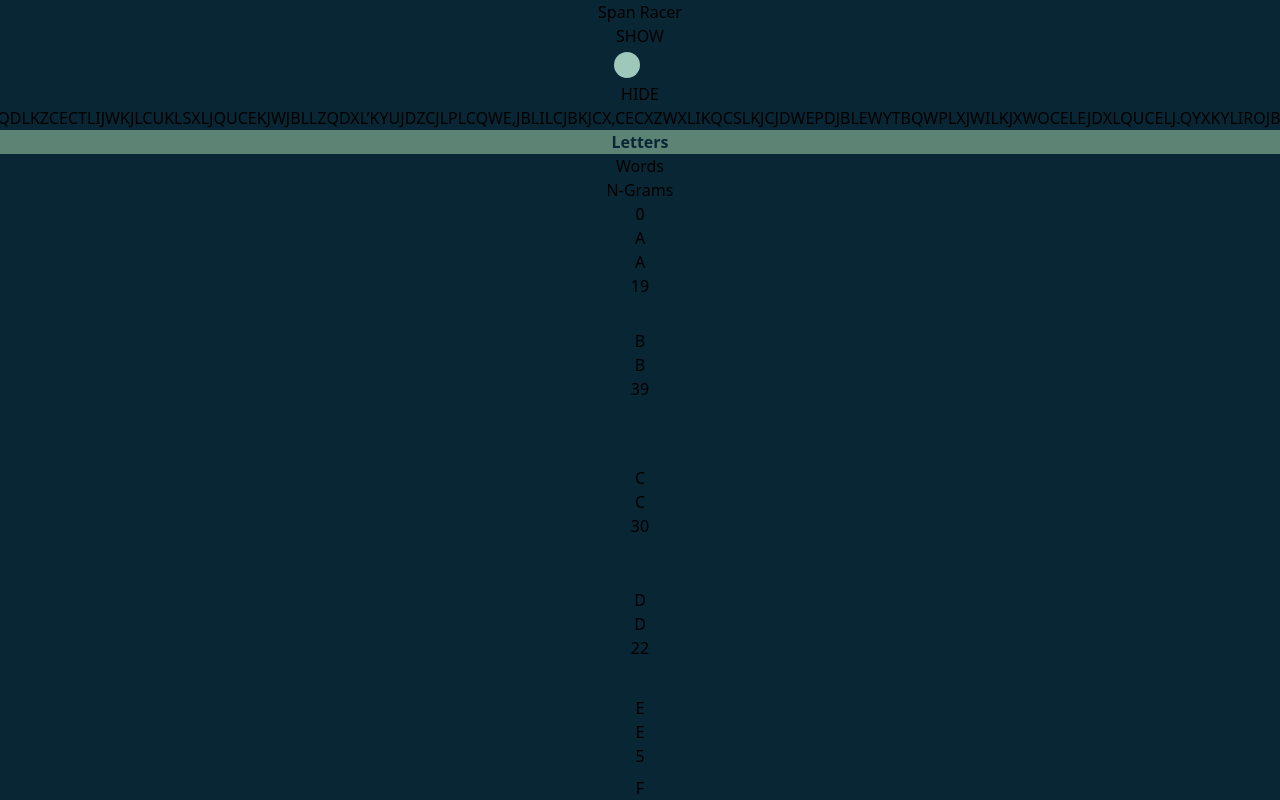
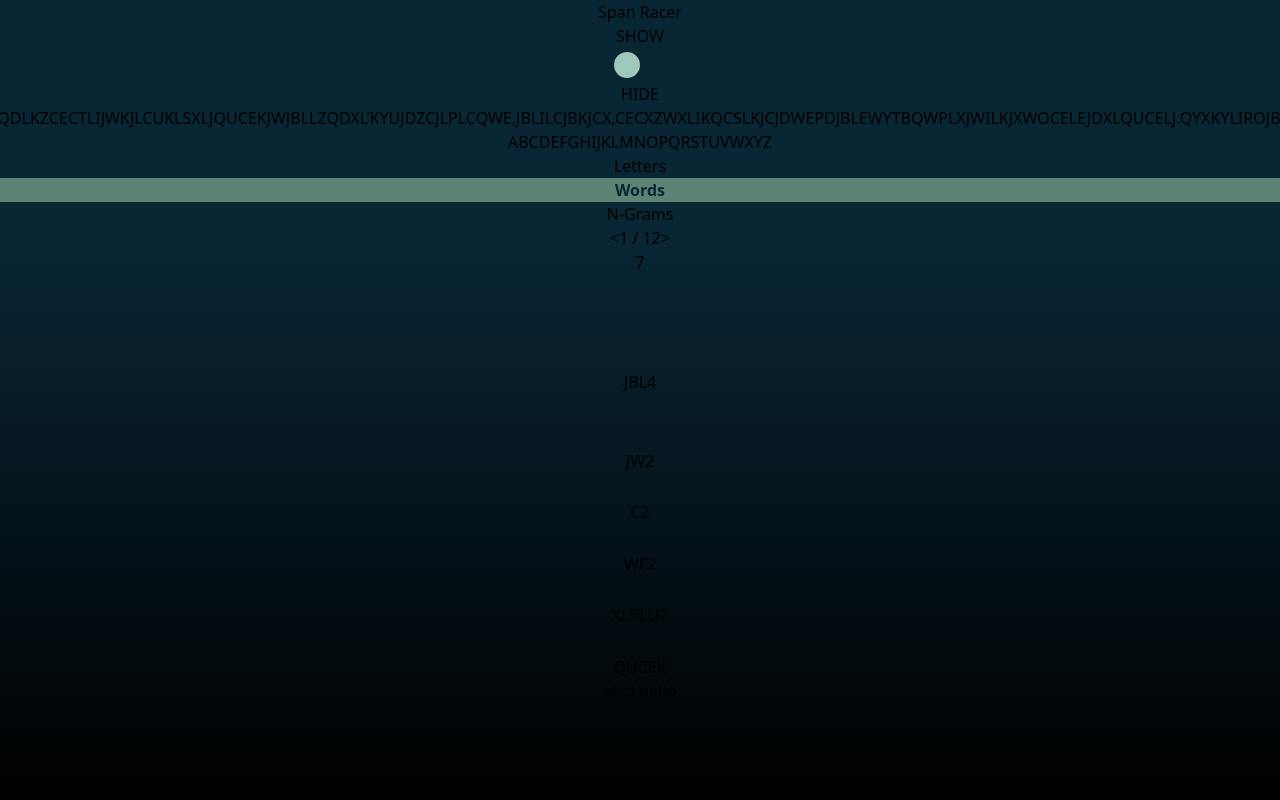
Before and after one commit to equationslayer12/frequency_analysis_battle, a Vue app: page /race in a window 1280 px wide. Shown: the top 800 px of the page. Built offline with nearby package versions, Linux system fonts and the light colour scheme.

Commit message:
added used letters

```diff
--- a/src/App.vue
+++ b/src/App.vue
@@ -9,9 +9,18 @@
   -moz-osx-font-smoothing: grayscale;
   text-align: center; */
   /* color: #2c3e50; */
+  /* @apply w-screen; */
 }
 
 body {
-  @apply bg-primary-color text-center flex justify-center;
+  @apply bg-gradient-to-b text-center flex justify-center h-screen;
+  background:
+              /* radial-gradient(50vh circle at 50% 0px, rgb(0, 72, 83), transparent), */
+              linear-gradient(to bottom, theme('colors.primary-color') 30%, black)
+  ;
 }
 </style>
+
+<script>
+  const a = "hello";
+</script>
--- a/src/components/AnalysisTools.vue
+++ b/src/components/AnalysisTools.vue
@@ -1,5 +1,5 @@
 <template>
-    <div id="analysis-tools" class="min-h-56 w-full border-secondary-color flex flex-col justify-between border-solid border-4 rounded-md mt-3">
+    <div id="analysis-tools" class="bg-primary-color min-h-56 w-full border-secondary-color flex flex-col justify-between border-solid border-4 rounded-md mt-3">
         <nav class="flex justify-around content-stretch border-b-4 border-secondary-color cursor-pointer">
             <div v-for="toolName in tools" @click="selectedTool = toolName" class="bg-secondary-color text-accent-color flex-grow hover:bg-accent-color hover:text-primary-color duration-300"
             :class="{'selected': toolName == selectedTool}"
@@ -14,16 +14,16 @@
                     <p>{{ count }}</p>
                     <div class="bg-accent-color w-4 border-solid border-secondary-color border-1" :style="{'height': `${count / maxLetterCount * 6}em`}"></div>
                     <p>{{ letter }}</p>
-                    <LetterComponent class="" @changeSelectedLetter="forwardChangeSelectedLetter" :letter="letter" :selectedLetter="selectedLetter" :letters="letters" :isHidden="isHidden"/>
+                    <LetterComponent class="border-b-2 border-secondary-color" @changeSelectedLetter="forwardChangeSelectedLetter" :letter="letter" :selectedLetter="selectedLetter" :letters="letters" :isHidden="isHidden"/>
                 </span>
             </div>
         </section>
 
         <!-- Words utility -->
         <section v-if="selectedTool == tools[1]">
-            <nav class="flex justify-center m-1 mb-0 space-x-1">
+            <nav class="flex justify-center items-center m-1 mb-0 space-x-1">
                 <button title="Go back" class="p-2 bg-secondary-color text-accent-color hover:bg-accent-color hover:text-primary-color duration-300 rounded-md" @click="updateWordsPage(-1)">&#60;</button>
-                {{ currentWordPage + 1 }} /  {{ maxWordPage - 1 }}
+                <span class="text-accent-color">{{ currentWordPage + 1 }} / {{ maxWordPage }}</span>
                 <button title="Go forward" class="p-2 bg-secondary-color text-accent-color hover:bg-accent-color hover:text-primary-color duration-300 rounded-md" @click="updateWordsPage(1)">&#62;</button>
             </nav>
             <div id="table" class="text-third-color p-2 pt-0 flex justify-between items-end">
@@ -31,7 +31,7 @@
                     class="flex flex-col justify-center items-center"
                 >
                     {{ wordsCount[word] }}
-                    <div class="bg-accent-color w-4 border-solid border-secondary-color border-1" :style="{'height': `${wordsCount[word] / maxWordCountForPage * 6}em`}"></div>
+                    <div class="bg-accent-color w-8 border-solid border-secondary-color border-1" :style="{'height': `${wordsCount[word] / maxWordCountForPage * 6}em`}"></div>
                     <span>
                         <span v-for="letter in word">
                             <LetterComponent class="" @changeSelectedLetter="forwardChangeSelectedLetter" :letter="letter" :selectedLetter="selectedLetter" :letters="letters" :isHidden="isHidden"/>
@@ -53,7 +53,7 @@
 const text = removePunc(props.text);
 
 const tools = ref(["Letters", "Words", "N-Grams"]);
-var selectedTool = ref(tools.value[0])
+var selectedTool = ref(tools.value[1]);
 
 const toolDescription = ref({
     "N-Grams": "A sequence of n adjacent symbols"
@@ -71,12 +71,10 @@
 
 // Words utility
 var currentWordPage = ref(0);
-const wordsPerPage = 10;
+const wordsPerPage = 6;
 
 var wordsCount = ref({})
 const wordsArray = text.split(" ");
-
-const maxWordPage = Math.ceil(wordsArray.length / wordsPerPage);
 
 for (let i = 0; i < wordsArray.length; i++) {
     const word = wordsArray[i];
@@ -89,8 +87,16 @@
 const mostFrequentWords = Object.keys(wordsCount.value);
 mostFrequentWords.sort((a, b) => wordsCount.value[b] - wordsCount.value[a]);
 
+const maxWordPage = Math.ceil(mostFrequentWords.length / wordsPerPage);
+
 function updateWordsPage(count) {
     currentWordPage.value += count;
+    if (currentWordPage.value < 0) {
+        currentWordPage.value = maxWordPage - 1;
+    }
+    else if (maxWordPage <= currentWordPage.value) {
+        currentWordPage.value %= maxWordPage;
+    }
     maxWordCountForPage = findMaxWordCountForPage();
 }
 
@@ -129,7 +135,6 @@
     var maxWordCount = 0;
     for (let i = currentWordPage.value*wordsPerPage; i < currentWordPage.value*wordsPerPage + wordsPerPage; i++) {
         const word = mostFrequentWords[i];
-        console.log(word);
         maxWordCount = Math.max(wordsCount.value[word], maxWordCount);
     }
     return maxWordCount;
--- /dev/null
+++ b/src/components/ElementBorder.vue
@@ -0,0 +1,11 @@
+<template>
+    <div class="w-fit h-fit rounded-xl">
+        <slot class="rounded-inherit"/>
+    </div>
+</template>
+
+<style scoped>
+.rounded-inherit {
+    border-radius: inherit;
+}
+</style>
--- a/src/views/RaceView.vue
+++ b/src/views/RaceView.vue
@@ -1,7 +1,7 @@
 <template>
     <h1 class="text-4xl font-semibold my-14 hover:scale-125 duration-150 text-accent-color">Span Racer</h1>
-    <main class="flex flex-col items-center w-fit">
-    <div id="textbox" class="bg-secondary-color text-ignore-color flex flex-wrap justify-between gap-x-2 text-xl font-mono h-96 aspect-video p-8 rounded-xl shadow-lg shadow-slate-900 py-0">
+    <main class="flex flex-col items-center">
+    <div id="textbox" class="border-accent-color border-2 border-opacity-20 rounded-xl border- bg-secondary-color text-ignore-color flex flex-wrap justify-between gap-x-2 text-xl font-mono h-96 aspect-video p-8 shadow-lg shadow-slate-900 py-0">
         <Switch @toggle="isHidden = !isHidden" />
         <span v-for="word in text.split(' ')">
             <span v-for="letter in word">
@@ -9,6 +9,13 @@
             </span>
         </span>
     </div>
+
+    <div id="letter-bank" class="flex w-full justify-around">
+        <span v-for="letter in alphabet" class="text-accent-color font-bold" :class="{'letter-bank--guessed': letterBank[letter].count > 0}">
+            {{ letter }}
+        </span>
+    </div>
+
     <AnalysisTools :text="text" :letters="letters" @changeSelectedLetter="(newLetter) => selectedLetter = newLetter" :selectedLetter="selectedLetter" :isHidden="isHidden"/>
     </main>
 </template>
@@ -18,15 +25,22 @@
     import Switch from '../components/Switch.vue'
     import AnalysisTools from '../components/AnalysisTools.vue'
     import LetterComponent from '../components/LetterComponent.vue'
+    import ElementBorder from '../components/ElementBorder.vue'
 
     var letter = '';
     const text = "DJ DK C QLXDWI WF SDGDU PCX. XLRLU KQCSLKBDQK, KJXDHDET FXWZ C BDIILE RCKL, BCGL PWE JBLDX FDXKJ GDSJWXO CTCDEKJ JBL LGDU TCUCSJDS LZQDXL. IYXDET JBL RCJJUL, XLRLU KQDLK ZCECTLI JW KJLCU KLSXLJ QUCEK JW JBL LZQDXL’K YUJDZCJL PLCQWE, JBL ILCJB KJCX, CE CXZWXLI KQCSL KJCJDWE PDJB LEWYTB QWPLX JW ILKJXWO CE LEJDXL QUCELJ. QYXKYLI RO JBL LZQDXL’K KDEDKJLX CTLEJK, QXDESLKK ULDC XCSLK BWZL CRWCXI BLX KJCXKBDQ, SYKJWIDCE WF JBL KJWULE QUCEK JBCJ SCE KCGL BLX QLWQUL CEI XLKJWXL FXLLIWZ JW JBL TCUCVO…";
     // const text = "JVUI LUMNCJUIG KCL GIXVGEIS XO KPL KOYI AJCEIX OQ XCXOOPEI PE CE CXXIYAX XO GILWVI KPL QGPIES KCE LOJO QGOY XKI WJVXWKIL OQ XKI DPJI TCETLXIG BCHHC XKI KVXX. JPXXJI SOIL JVUI UEON XKCX XKI TCJCWXPW IYAPGI KCL LIWGIXJM HITVE WOELXGVWXPOE OE C EIN CGYOGIS LACWI LXCXPOE IDIE YOGI AONIGQVJ XKCE XKI QPGLX SGICSIS SICXK LXCG. NKIE WOYAJIXIS, XKPL VJXPYCXI NICAOE NPJJ LAIJJ WIGXCPE SOOY QOG XKI LYCJJ HCES OQ GIHIJL LXGVTTJPET XO GILXOGI QGIISOY XO XKI TCJCZM…";
     // const text = "“OK OH R WRFD KOIS QPF KNS FSTSJJOPX. RJKNPAGN KNS WSRKN HKRF NRH TSSX WSHKFPCSW, OIBSFORJ KFPPBH NRYS WFOYSX KNS FSTSJ QPFMSH QFPI KNSOF NOWWSX TRHS RXW BAFHASW KNSI RMFPHH KNS GRJREC. SYRWOXG KNS WFSRWSW OIBSFORJ HKRFQJSSK, R GFPAB PQ QFSSWPI QOGNKSFH JSW TC JADS HDCVRJDSF NRH SHKRTJOHNSW R XSV HSMFSK TRHS PX KNS FSIPKS OMS VPFJW PQ NPKN. KNS SYOJ JPFW WRFKN YRWSF, PTHSHHSW VOKN QOXWOXG CPAXG HDCVRJDSF, NRH WOHBRKMNSW KNPAHRXWH PQ FSIPKS BFPTSH OXKP KNS QRF FSRMNSH PQ HBRMS…”";
     // const text = "HDD NKWGT, GFNF KT WQFY. SHG. XGHT XQZDJ K YHL? K BQZDJ NFHDDL WFT KS TNQZMDF. KT'Y H MFF DHX LQZ'NF SQT YZIIQYFJ TQ THDU TQ H GZCHS. K BHS'T MFDKFEF K'C JQKSW TGKY. K'EF WQT TQ. QG, K BHS'T JQ KT. BQCF QS! SQ. LFY. SQ. JQ KT. K BHS'T. GQX YGQZDJ K YTHNT KT?  'LQZ DKUF VHRR?' SQ, TGHT'Y SQ WQQJ. GFNF YGF BQCFY! YIFHU, LQZ AQQD! K'C YQNNL. LQZ'NF THDUKSW. LFY, K USQX. LQZ'NF THDUKSW! K'C YQ YQNNL. SQ, KT'Y QU. KT'Y AKSF. K USQX K'C JNFHCKSW MZT K JQS'T NFBHDD WQKSW TQ MFJ.";
+    const alphabet = ref("ABCDEFGHIJKLMNOPQRSTUVWXYZ");
     const letters = ref(
         {
             'A': { 'display': 'A', 'isGuessed': false }, 'B': { 'display': 'B', 'isGuessed': false }, 'C': { 'display': 'C', 'isGuessed': false }, 'D': { 'display': 'D', 'isGuessed': false }, 'E': { 'display': 'E', 'isGuessed': false }, 'F': { 'display': 'F', 'isGuessed': false }, 'G': { 'display': 'G', 'isGuessed': false }, 'H': { 'display': 'H', 'isGuessed': false }, 'I': { 'display': 'I', 'isGuessed': false }, 'J': { 'display': 'J', 'isGuessed': false }, 'K': { 'display': 'K', 'isGuessed': false }, 'L': { 'display': 'L', 'isGuessed': false }, 'M': { 'display': 'M', 'isGuessed': false }, 'N': { 'display': 'N', 'isGuessed': false }, 'O': { 'display': 'O', 'isGuessed': false }, 'P': { 'display': 'P', 'isGuessed': false }, 'Q': { 'display': 'Q', 'isGuessed': false }, 'R': { 'display': 'R', 'isGuessed': false }, 'S': { 'display': 'S', 'isGuessed': false }, 'T': { 'display': 'T', 'isGuessed': false }, 'U': { 'display': 'U', 'isGuessed': false }, 'V': { 'display': 'V', 'isGuessed': false }, 'W': { 'display': 'W', 'isGuessed': false }, 'X': { 'display': 'X', 'isGuessed': false }, 'Y': { 'display': 'Y', 'isGuessed': false }, 'Z': { 'display': 'Z', 'isGuessed': false },
+        }
+    );
+    const letterBank = ref(
+        {
+            'A': { 'count': 0 }, 'B': { 'count': 0 }, 'C': { 'count': 0 }, 'D': { 'count': 0 }, 'E': { 'count': 0 }, 'F': { 'count': 0 }, 'G': { 'count': 0 }, 'H': { 'count': 0 }, 'I': { 'count': 0 }, 'J': { 'count': 0 }, 'K': { 'count': 0 }, 'L': { 'count': 0 }, 'M': { 'count': 0 }, 'N': { 'count': 0 }, 'O': { 'count': 0 }, 'P': { 'count': 0 }, 'Q': { 'count': 0 }, 'R': { 'count': 0 }, 'S': { 'count': 0 }, 'T': { 'count': 0 }, 'U': { 'count': 0 }, 'V': { 'count': 0 }, 'W': { 'count': 0 }, 'X': { 'count': 0 }, 'Y': { 'count': 0 }, 'Z': { 'count': 0 },
         }
     );
     var selectedLetter = ref('');
@@ -43,12 +57,17 @@
             return;
         const letter = event.key.toUpperCase();
         if (isLetter(letter)) {
+            letterBank.value[letter].count++;
             var letterObject = letters.value[selectedLetter.value];
+            if (letterObject.isGuessed)
+                letterBank.value[letterObject.display].count--;
             letterObject.display = letter;
             letterObject.isGuessed = true;
         }
         else if (letter == 'BACKSPACE') {
             var letterObject = letters.value[selectedLetter.value]
+            if (letterObject.isGuessed)
+                letterBank.value[letterObject.display].count--;
             letterObject.display = selectedLetter.value;
             letterObject.isGuessed = false;
         }
@@ -60,6 +79,9 @@
 </script>
 
 <style scoped>
+    .letter-bank--guessed {
+        @apply line-through text-ignore-color font-normal;
+    }
 
 </style>
 
```
Also changed, not shown: src/components/pinkButton.vue (added, +17 -0 lines), src/views/HomeView.vue (+55 -8 lines), 1 other file (tests, documents, lock files or other folders).
